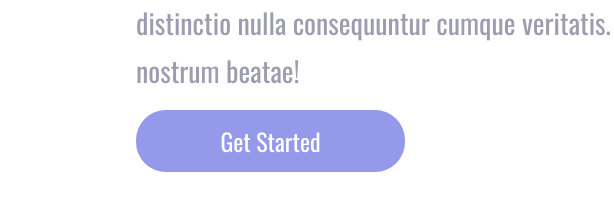
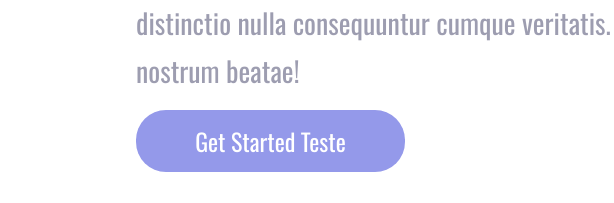
Before and after one commit to AlexCarc/Projeto-Responsividade, a plain HTML site: page index.html in a window 1280 px wide. Shown: the part 624-827 px from the top of the page, 0-614 px from the left. Drawn offline with nearby package versions, Linux system fonts and the light colour scheme.

Commit message:
Nova Alteração

```diff
--- a/index.html
+++ b/index.html
@@ -14,7 +14,7 @@
         <section class="container-left">
             <h1>Easy Shopping Via Mobile</h1>
             <p>Lorem ipsum cara alterado dolor sit amet consectetur adipisicing elit. Necessitatibus voluptatum quia officia exercitationem officiis earum adipisci asperiores quam tempore velit, suscipit dicta distinctio nulla consequuntur cumque veritatis. Ex, nostrum beatae!</p>
-            <button>Get Started</button>
+            <button>Get Started Teste</button>
         </section>
 
         <section class="container-right">
```
